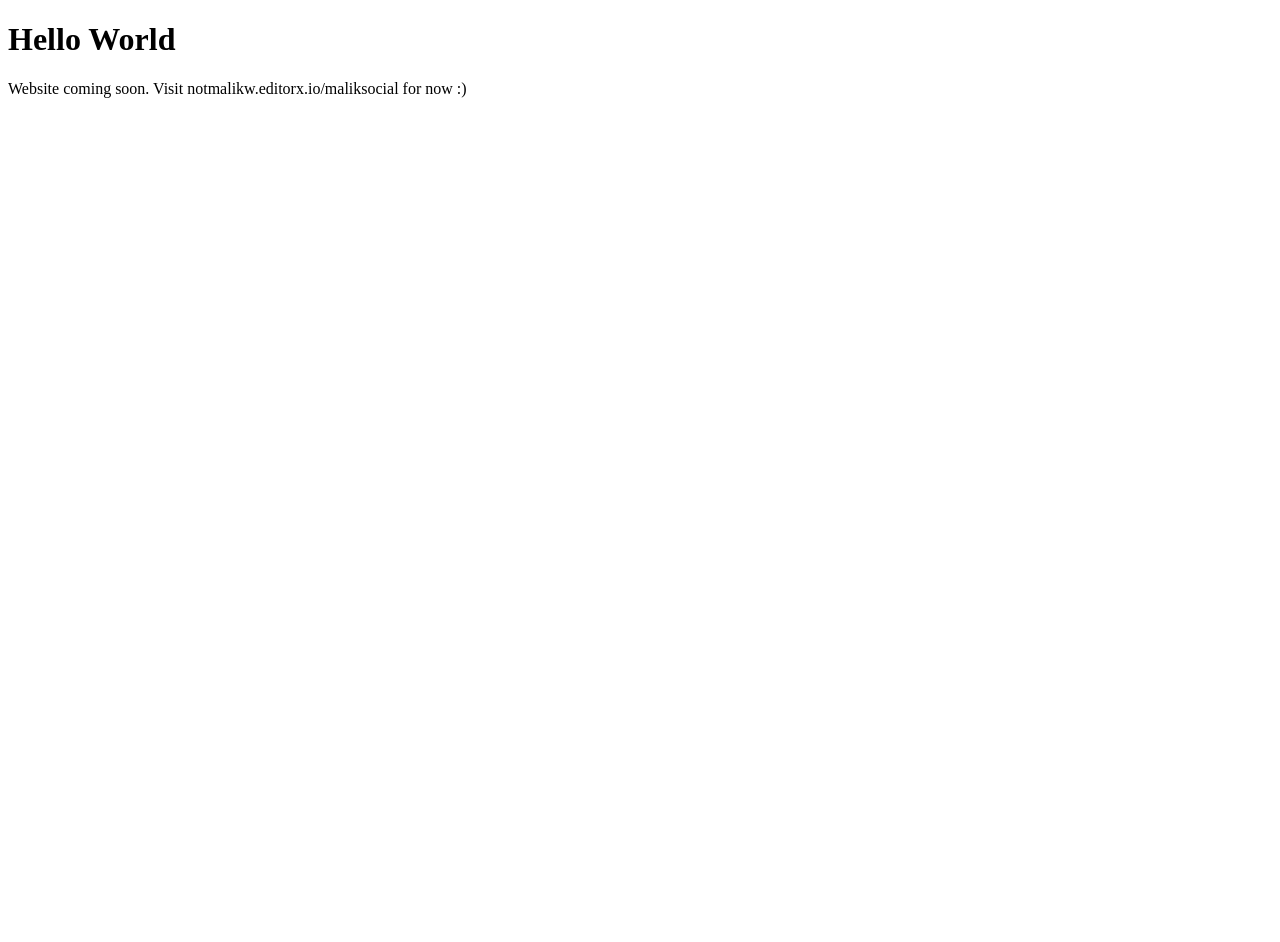
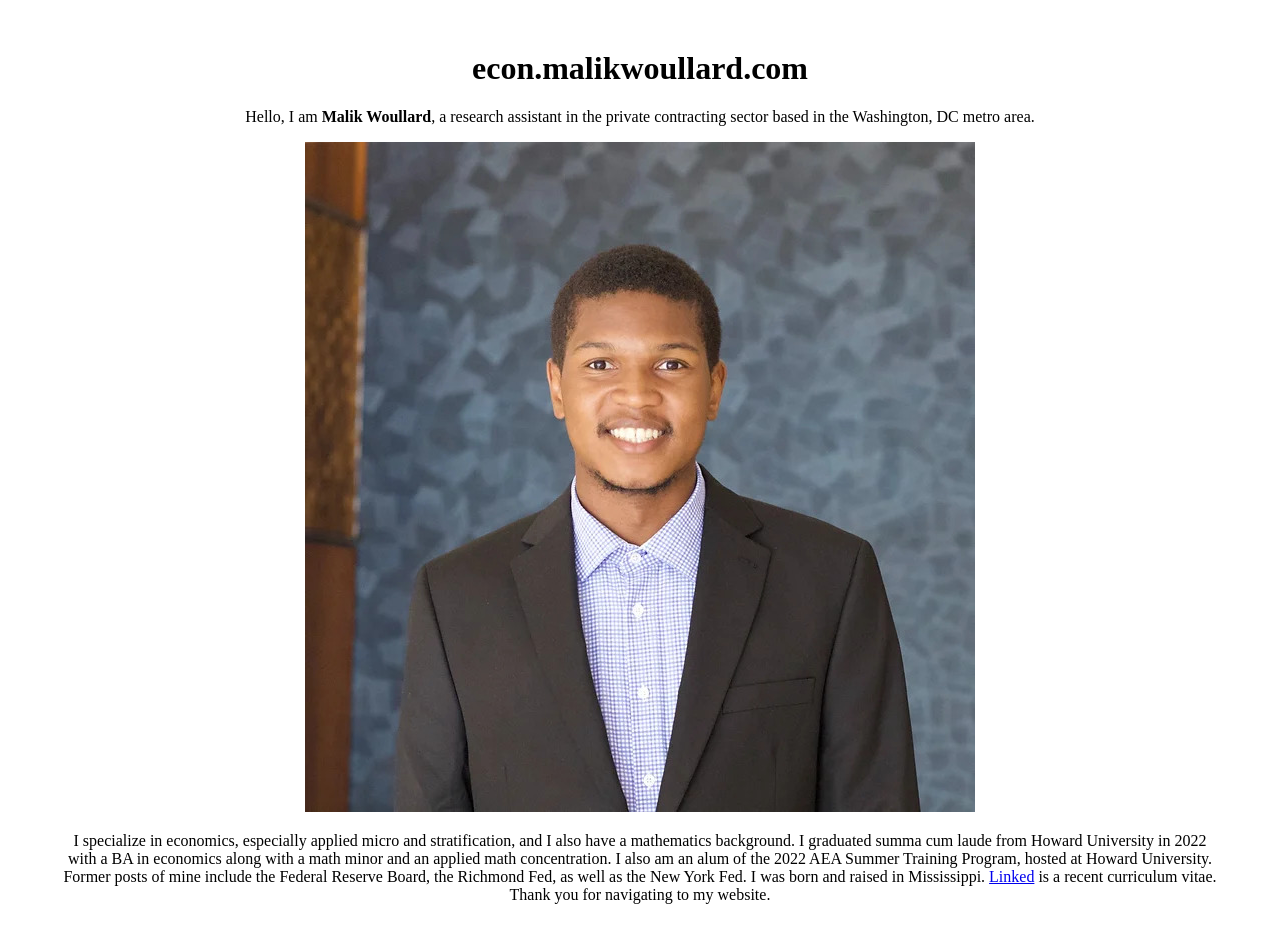
Before and after one commit to malikwoullard/malikwoullard.github.io, a plain HTML site: page index.html in a window 1280 px wide. Before the commit the page ends 800 px from the top, so only its background shows below. Drawn offline with Linux system fonts and the light colour scheme.

Commit message:
new website

```diff
--- a/index.html
+++ b/index.html
@@ -1,7 +1,22 @@
 <!DOCTYPE html>
 <html>
-<body>
-<h1>Hello World</h1>
-<p>Website coming soon. Visit notmalikw.editorx.io/maliksocial for now :)</p>
-</body>
+
+	<head>
+		<meta charset="utf-8">
+		<meta name="viewport" content="	width=device-width, initial-scale=1">
+		<title>econ.malikwoullard.com</title>
+	</head>
+
+	<body>
+		<div style="margin:50px;">
+		<center>
+		<h1>econ.malikwoullard.com</h1>
+		<p>Hello, I am <b>Malik Woullard</b>, a research assistant in the private contracting sector based in the Washington, DC metro area. </p>
+		<img src="IMG_7525.jpeg" alt="Portrait generously taken by Kay Maw">
+		<p>I specialize in economics, especially applied micro and stratification, and I also have a mathematics background. I graduated summa cum laude from Howard University in 2022 with a BA in economics along with a math minor and an applied math concentration. I also am an alum of the 2022 AEA Summer Training Program, hosted at Howard University. Former posts of mine include the Federal Reserve Board, the Richmond Fed, as well as the New York Fed. I was born and raised in Mississippi. <a href="/Users/malikwoullard/Documents/GitHub/malikwoullard.github.io/sep_2023_cv.pdf"> Linked</a> is a recent curriculum vitae. Thank you for navigating to my website.
+		</p>
+		</center>
+		</div>
+	</body>
+
 </html>
```
Also changed, not shown: IMG_7525.jpeg (added), 2 other files.
